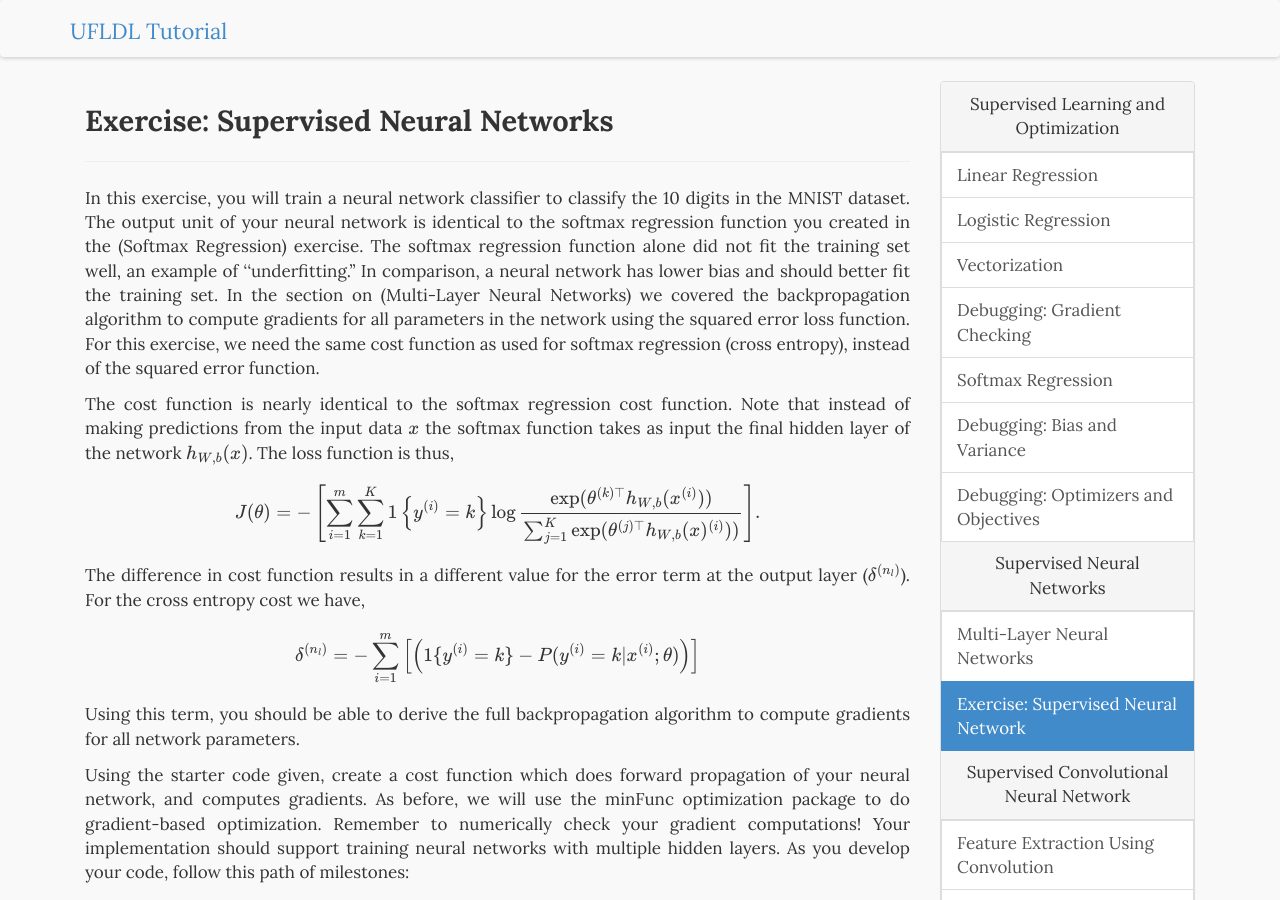
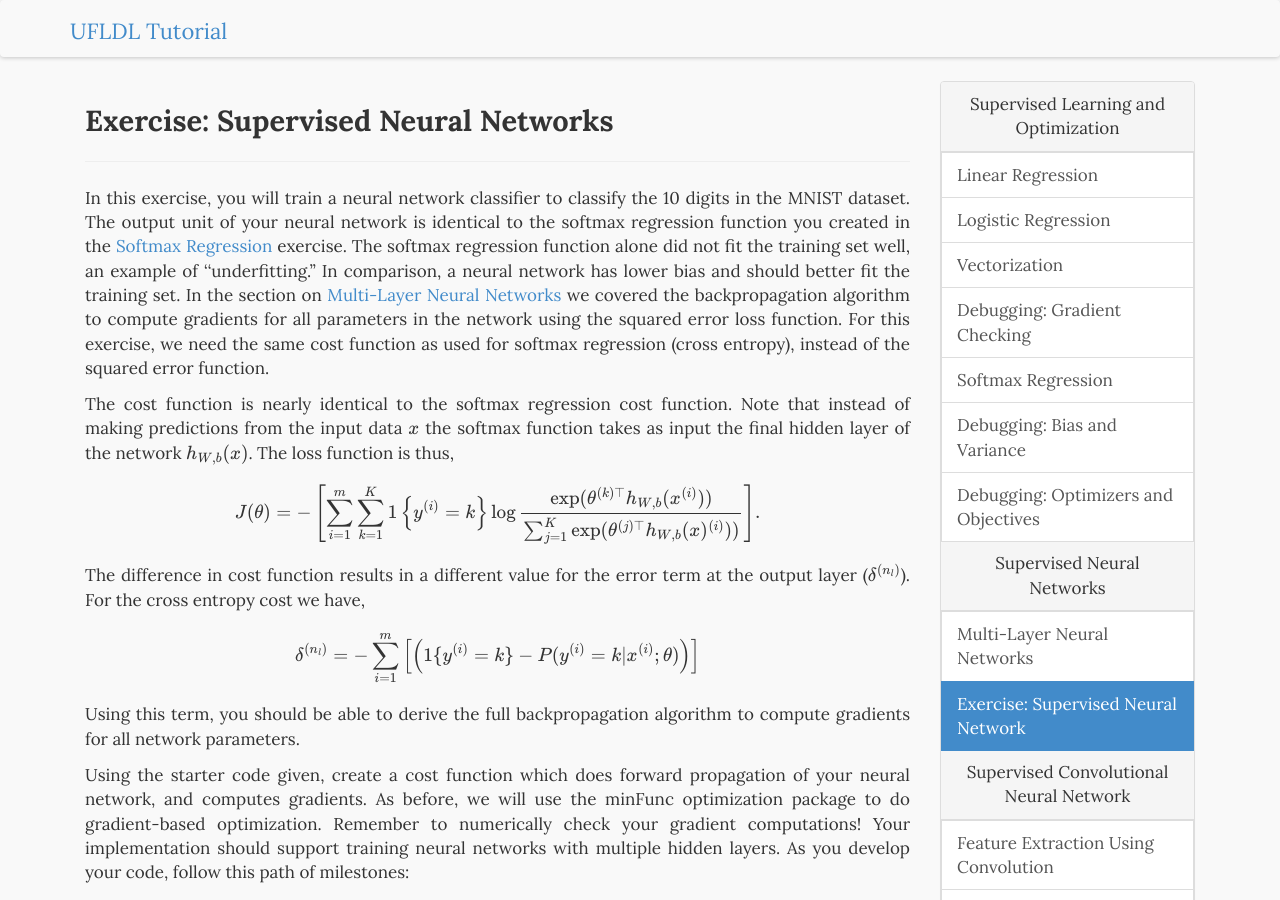
Before and after one commit to sameeptandon/ufldl_tutorial, a Jekyll site: the page built from supervised/ExerciseSupervisedNeuralNetwork.md, in a window 1280 px wide and 900 px high. Built offline with Jekyll 4.4.1, drawn with Linux system fonts in a browser that asks for light colours; formulas are drawn with MathJax 3; part of the change alters nothing that is shown.

```diff
--- a/supervised/ExerciseSupervisedNeuralNetwork.md
+++ b/supervised/ExerciseSupervisedNeuralNetwork.md
@@ -5,7 +5,7 @@ date:   2013-08-28 13:32:12
 categories: supervised
 ---
 
-In this exercise, you will train a neural network classifier to classify the 10 digits in the MNIST dataset. The output unit of your neural network is identical to the softmax regression function you created in the (Softmax Regression) exercise. The softmax regression function alone did not fit the training set well, an example of ''underfitting.'' In comparison, a neural network has lower bias and should better fit the training set. In the section on (Multi-Layer Neural Networks) we covered the backpropagation algorithm to compute gradients for all parameters in the network using the squared error loss function. For this exercise, we need the same cost function as used for softmax regression (cross entropy), instead of the squared error function.
+In this exercise, you will train a neural network classifier to classify the 10 digits in the MNIST dataset. The output unit of your neural network is identical to the softmax regression function you created in the [Softmax Regression](/supervised/SoftmaxRegression) exercise. The softmax regression function alone did not fit the training set well, an example of ''underfitting.'' In comparison, a neural network has lower bias and should better fit the training set. In the section on [Multi-Layer Neural Networks](/supervised/MultiLayerNeuralNetworks) we covered the backpropagation algorithm to compute gradients for all parameters in the network using the squared error loss function. For this exercise, we need the same cost function as used for softmax regression (cross entropy), instead of the squared error function.
 
 The cost function is nearly identical to the softmax regression cost function. Note that instead of making predictions from the input data <m> x </m> the softmax function takes as input the final hidden layer of the network <m> h_{W,b}(x) </m>. The loss function is thus,
 
```
